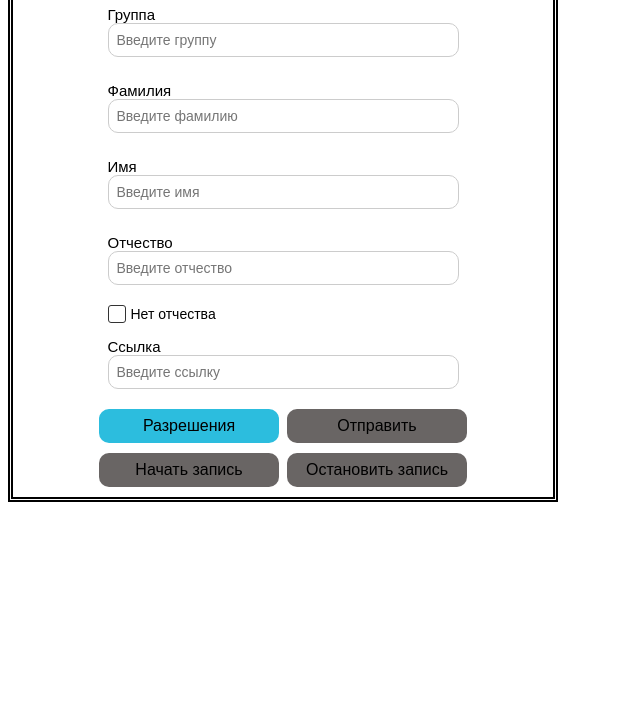
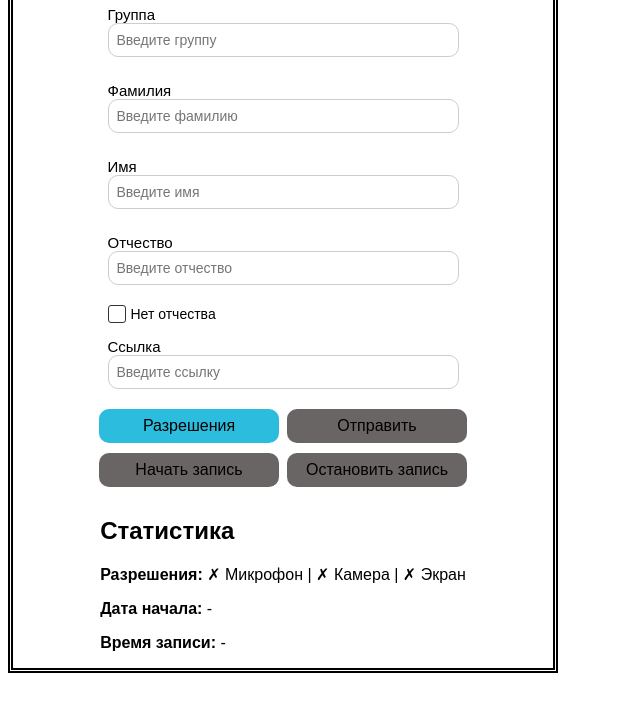
Before and after one commit to proitshnik/Local-Recorder, a browser extension: page client/index.html in a window 1280 px wide. Shown: the part 92-800 px from the top of the page, without its empty margins (0-640 px from the left). Drawn offline with Linux system fonts and the light colour scheme.

Commit message:
add checking camera and micr

```diff
--- a/client/index.html
+++ b/client/index.html
@@ -35,6 +35,12 @@
             <button class="record-section__button record-section__button_record-start">Начать запись</button>
             <button class="record-section__button record-section__button_record-stop">Остановить запись</button>
         </div>
+        <div class="stats-section">
+            <h2>Статистика</h2>
+            <p><strong>Разрешения:</strong> <span id="permissions-status">Проверка...</span></p>
+            <p><strong>Дата начала:</strong> <span id="start-date">-</span></p>
+            <p><strong>Время записи:</strong> <span id="record-time">-</span></p>
+        </div>
         <script type="module" src="index.js"></script>
     </body>
 </html>
--- a/client/index.js
+++ b/client/index.js
@@ -6,6 +6,7 @@ const stopRecordButton = document.querySelector('.record-section__button_record-
 const uploadButton = document.querySelector('.record-section__button_upload');
 const permissionsButton = document.querySelector('.record-section__button_permissions');
 const noPatronymicCheckbox = document.querySelector('#no_patronymic_checkbox');
+const permissionsStatus = document.querySelector('#permissions-status');
 
 const inputElements = {
 	group: document.querySelector('#group_input'),
@@ -137,6 +138,32 @@ function saveInputValues() {
 	log_client_action('Input values saved');
 }
 
+// Проверка разрешений камеры и микрофона
+async function updatePermissionsStatus() {
+    let micStatus = '✗ Микрофон';
+    let camStatus = '✗ Камера';
+    let screenStatus = '✗ Экран';
+
+    try {
+        const micPermission = await navigator.permissions.query({ name: 'microphone' });
+        micStatus = micPermission.state === 'granted' ? '✓ Микрофон' : '✗ Микрофон';
+    } catch (e) {
+        console.log('Microphone permission check failed:', e);
+    }
+
+    try {
+        const camPermission = await navigator.permissions.query({ name: 'camera' });
+        camStatus = camPermission.state === 'granted' ? '✓ Камера' : '✗ Камера';
+    } catch (e) {
+        console.log('Camera permission check failed:', e);
+    }
+
+    const storedPermissions = await chrome.storage.local.get('screenPermission');
+    screenStatus = storedPermissions.screenPermission || '✗ Экран';
+
+    permissionsStatus.textContent = `${micStatus} | ${camStatus} | ${screenStatus}`;
+}
+
 async function checkAndCleanLogs() {
 	const now = new Date();
 	const delTime = 24 * 60 * 60 * 1000;
@@ -254,6 +281,9 @@ window.addEventListener('load', async () => {
     });
 
 	updateButtonsStates();
+
+    updatePermissionsStatus();
+    setInterval(updatePermissionsStatus, 10000); // Обновление каждые 10 секунд
 });
 
 buttonElements.permissions.addEventListener('click', () => {
```
